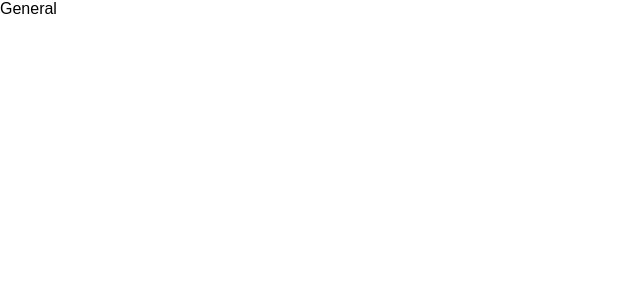
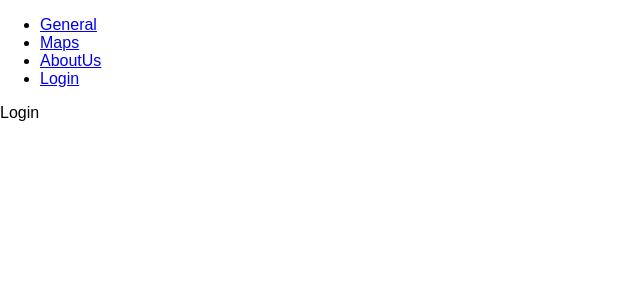
Before and after one commit to KeyuLinGithub/cap-stone-sbu, a React (Create React App) app: page /Login in a window 1280 px wide. Shown: the top 300 px of the page, without its empty margins (0-640 px from the left). Built offline with nearby package versions, Linux system fonts and the light colour scheme.

Commit message:
fixed navigation problem

```diff
--- a/src/App.js
+++ b/src/App.js
@@ -13,12 +13,12 @@ class App extends Component {
   render() {
     return (
       <BrowserRouter>
-        <Route path={"/"} component={Root}>
-          <Route component={General} />
-          <Route path={"Map"} component={Map} />
-          <Route path={"AboutUs"} component={AboutUs} />
-          <Route path={"Login"} component={Login} />
-        </Route>
+        <Root>
+          <Route path='/' exact={true} component={General} />
+          <Route path="/Maps" component={Map} />
+          <Route path="/AboutUs" component={AboutUs} />
+          <Route path="/Login" component={Login} />
+        </Root>
       </BrowserRouter>
     );
   }
--- a/src/components/Header.js
+++ b/src/components/Header.js
@@ -5,7 +5,7 @@ export const Header = (props) => {
     return(
       <nav>
         <ul>
-          <li><Link to={"/General"}>General</Link></li>
+          <li><Link to={"/"}>General</Link></li>
           <li><Link to={"/Maps"}>Maps</Link></li>
           <li><Link to={"/AboutUs"}>AboutUs</Link></li>
           <li><Link to={"/Login"}>Login</Link></li>
```
